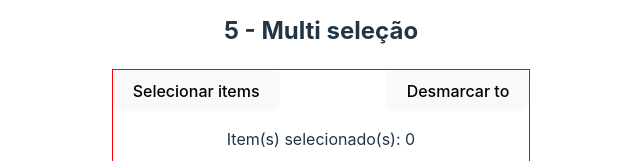
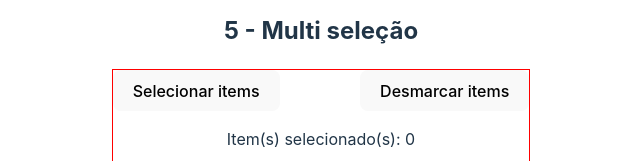
Before and after one commit to leojosants/udemy_desafios_de_reactjs_entrevistas_e_testes_tecnicos_secao_07, a React (Vite) app in the folder condicionais_e_listas/: page / in a window 1280 px wide. Shown: the part 634-795 px from the top of the page, without its empty margins (319-959 px from the left). Built offline with nearby package versions, Linux system fonts and the light colour scheme.

Commit message:
challenge of exercise 34: implement the unification of the functions of selecting and deselecting all items

```diff
--- a/condicionais_e_listas/src/components/MultiSelection.jsx
+++ b/condicionais_e_listas/src/components/MultiSelection.jsx
@@ -17,25 +17,28 @@ const MultiSelection = () => {
         )));
     };
 
-    const HandleSelectAll = () => {
+    const HandleToggleSelectAll = (event) => {
+        if (event.target.getAttribute('data') === 'select_all') {
             setItems(items.map((item) => (
                 { ...item, isSelected: true }
             )));
-    };
-
-    const HandleDeselectAll = () => {
+        }
+        else if (event.target.getAttribute('data') === 'unselect_all') {
             setItems(items.map((item) => (
                 { ...item, isSelected: false }
             )));
+        }
     };
 
     return (
         <div style={{ border: '1px solid red' }}>
 
             <div style={{ display: 'flex', justifyContent: 'space-between' }}>
-                <button onClick={HandleSelectAll}>Selecionar items</button>
 
-                <button onClick={HandleDeselectAll}>Desmarcar to</button>
+                <button onClick={(event) => HandleToggleSelectAll(event)} data='select_all'>Selecionar items</button>
+
+                <button onClick={(event) => HandleToggleSelectAll(event)} data='unselect_all'>Desmarcar items</button>
+
             </div>
 
             <p>Item(s) selecionado(s): {selected_count}</p>
```
Lines whose indentation alone changed are shown as unchanged.
